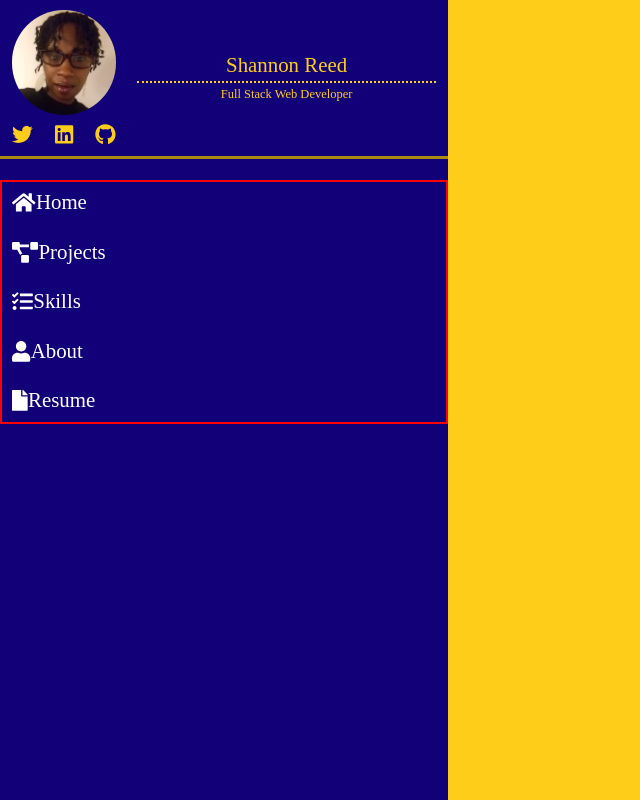
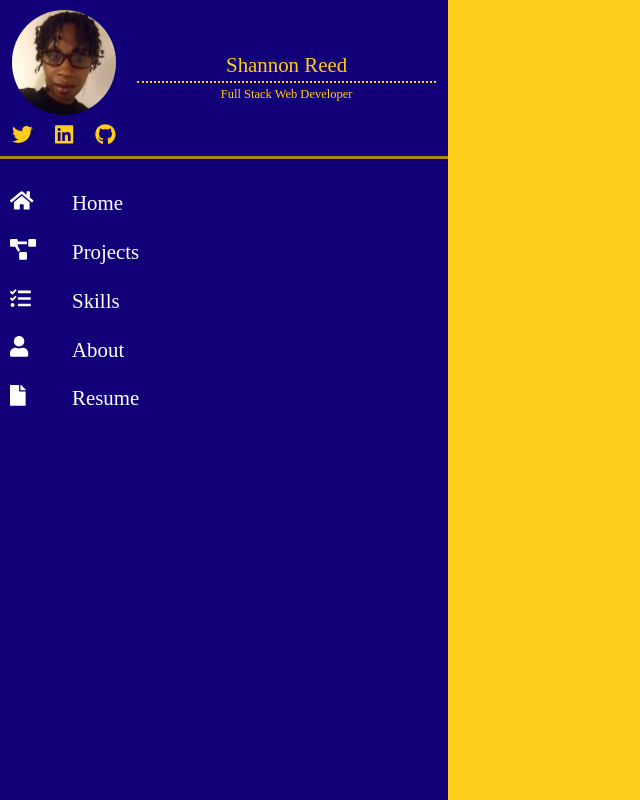
Before and after one commit to shareed/React-Portfolio, a React (Create React App) app in the folder my-portfolio/: page / in a window 1280 px wide. Shown: the whole page, without its empty margins (0-640 px from the left). Built offline with nearby package versions, Linux system fonts and the light colour scheme.

Commit message:
finished basic styling for dashboard menu working on media querise

```diff
--- a/my-portfolio/src/dashboard/dashboard.js
+++ b/my-portfolio/src/dashboard/dashboard.js
@@ -27,12 +27,6 @@ const Dashdiv = styled.div`
       height: 100vh;
       width: 35vw;
       background-color: #120078;
-
-
-      /* text-align: center; */
-      /* opacity: 40%; */
-      /* font-size: 3.2rem; */
-      /* color: white; */
       a {
          text-decoration: none;
          color: white;
@@ -53,7 +47,6 @@ const Header = styled.header`
    border-bottom: .3rem outset #FECD1A;
    `
 
-
 const MyImage = styled.img`
    width: 10rem;
    height: 10rem;
@@ -61,7 +54,6 @@ const MyImage = styled.img`
    -webkit-border-radius: 5rem;
    -moz-border-radius: 5rem;
    `
-
 
 const IntroDiv = styled.div`
    flex-basis: 70%;
@@ -90,12 +82,20 @@ const Icons = styled.div`
 
 const LinkContainer = styled.div`
    display: flex;
-   /* justify-content: space-between; */
    `
 
+const LinkIconContainer = styled.div`
+   width: 4vw;
+   margin-right: 1rem;
+`
+
+const LinkTextContainer = styled.div`
+   padding-top:.3rem;
+`
+
+const ImageIcons = styled.div``
 
 const MenuLinks = styled.div`
-border: 2px solid red;
    height: 30vh;
    display: flex;
    flex-direction: column;
@@ -104,11 +104,9 @@ border: 2px solid red;
       padding: 1rem;
       font-size: 2rem;
       :hover{
-               background: red;
+         background: #9D0191;
+         border-right: .5rem solid #FECD1A;
       }
-         }
-         .faHome {
-               margin-right: 2rem;
    }
 `
 
@@ -119,14 +117,14 @@ function Dashboard() {
            <HamburgerMenu />
            <Dashdiv >
               <Header>
-                 <div>
+               <ImageIcons>
                   <MyImage src = { me }/>
                   <Icons>
                      <FontAwesomeIcon icon={faTwitter} />
                      <FontAwesomeIcon icon={faLinkedin} />
                      <FontAwesomeIcon icon={faGithub} />
                   </Icons>
-               </div>
+               </ImageIcons>
                <IntroDiv>
                   <MyNameIntro>Shannon Reed</MyNameIntro>
                   <MyIntro>Full Stack Web Developer</MyIntro>
@@ -135,33 +133,58 @@ function Dashboard() {
                   <MenuLinks >
                      <Link>
                         <LinkContainer>
-                        <FontAwesomeIcon icon={ faHome } />
-                        Home
-                        </LinkContainer>
-                     </Link>
-                     {/* <Link>Menu</Link> */}
-                     <Link>
-                        <LinkContainer>
-                        <FontAwesomeIcon icon={faProjectDiagram} />
-                        Projects
+
+                           <LinkIconContainer >
+                              <FontAwesomeIcon className='menu-icon' icon={ faHome } />
+                           </LinkIconContainer>
+                           <LinkTextContainer>
+                              <h2>Home</h2>
+                           </LinkTextContainer>
+
                         </LinkContainer>
                      </Link>
                      <Link>
                         <LinkContainer>
-                        <FontAwesomeIcon icon={faTasks} />
-                        Skills
+                           <LinkIconContainer >
+                              <FontAwesomeIcon className='menu-icon' icon={faProjectDiagram} />
+                           </LinkIconContainer>
+                           <LinkTextContainer>
+                              <h2>Projects</h2>
+                           </LinkTextContainer>
+
                         </LinkContainer>
                      </Link>
                      <Link>
                         <LinkContainer>
-                        <FontAwesomeIcon icon={faUser}/>
-                        About
+                           <LinkIconContainer >
+                              <FontAwesomeIcon className='menu-icon' icon={faTasks} />
+                           </LinkIconContainer>
+                           <LinkTextContainer>
+                              <h2>Skills</h2>
+                           </LinkTextContainer>
+
+                        </LinkContainer>
+                     </Link>
+                     <Link>
+                        <LinkContainer>
+                           <LinkIconContainer >
+                              <FontAwesomeIcon className='menu-icon' icon={faUser}/>
+                           </LinkIconContainer>
+                           <LinkTextContainer>
+                              <h2>About</h2>
+                           </LinkTextContainer>
+
                         </LinkContainer>
                      </Link>
                      <a href = 'https://drive.google.com/file/d/15I7pu_6iLF3HoYZej2xUHpPHhAGLcssU/view' >
                         <LinkContainer>
-                        <FontAwesomeIcon icon={faFile} />
-                        Resume
+                           <LinkIconContainer >
+                              <FontAwesomeIcon className='menu-icon' icon={faFile} />
+                           </LinkIconContainer>
+                           <LinkTextContainer>
+                              <h2>Resume</h2>
+                           </LinkTextContainer>
+
                         </LinkContainer>
                      </a>
                   </MenuLinks>
```
Also changed, not shown: 1 other file (tests, documents, lock files or other folders). Lines whose indentation alone changed are shown as unchanged.
